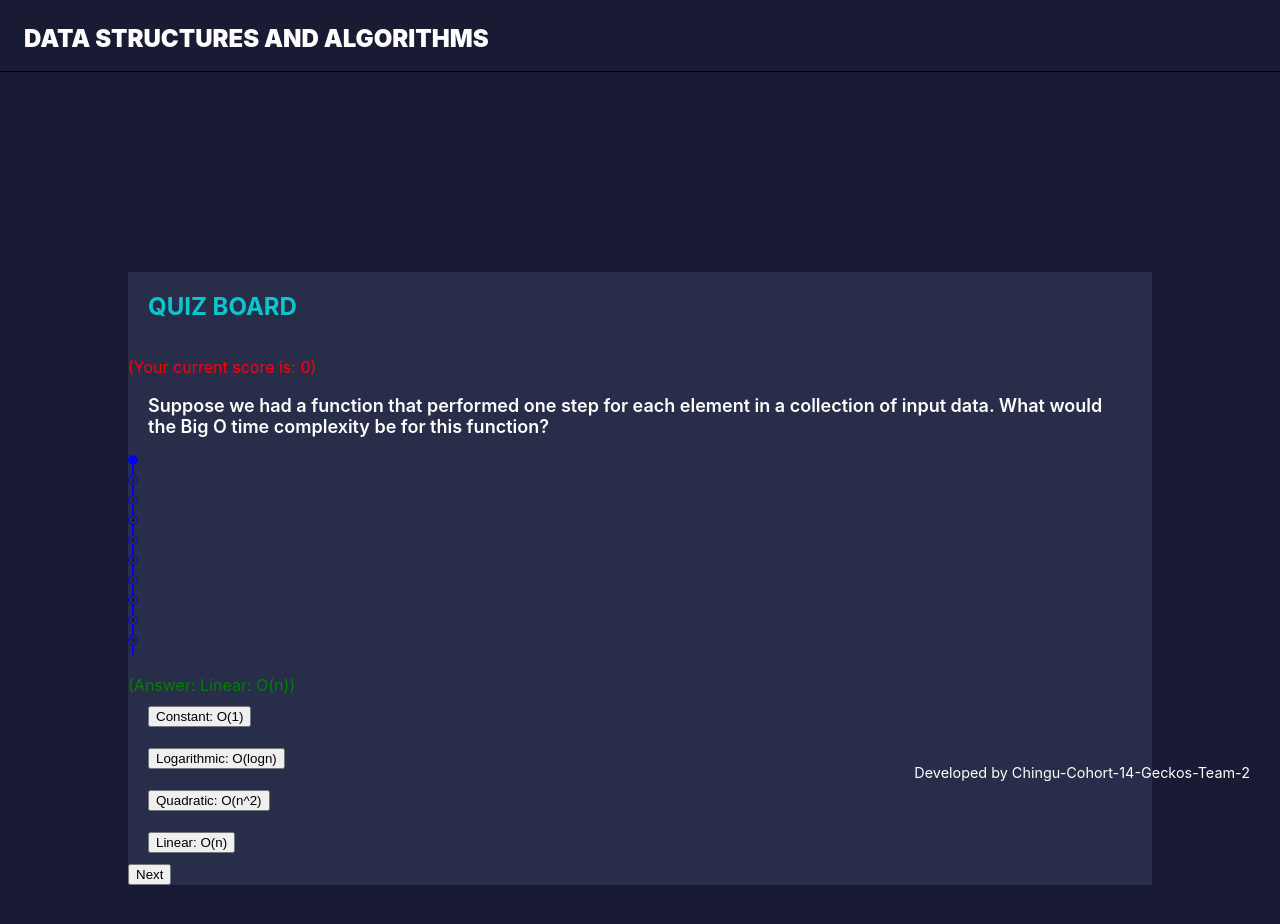
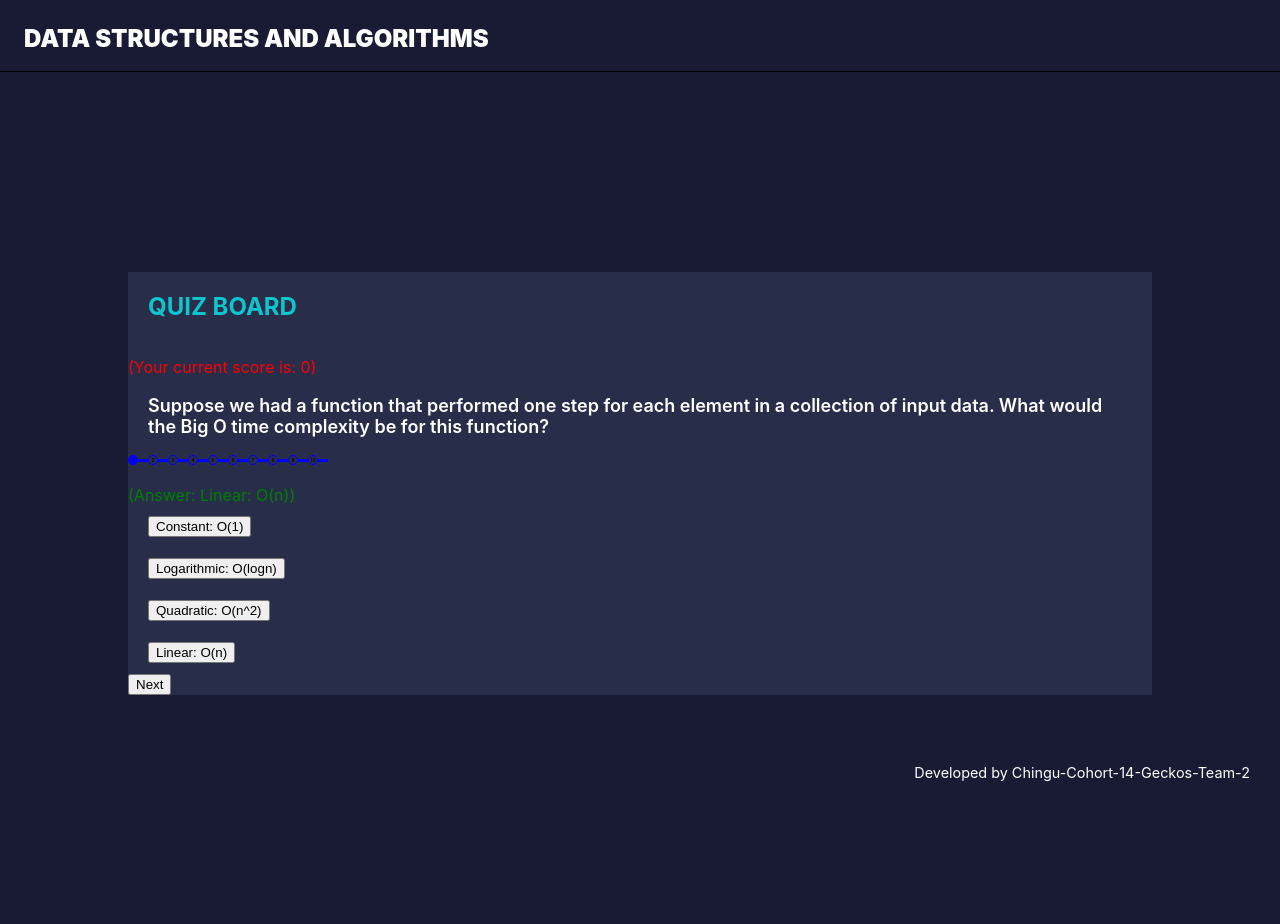
Before and after one commit to chingu-voyages/v14-geckos-team-02, a React (Create React App) app: page /big-o in a window 1280 px wide. Shown: the top 924 px of the page. After the commit the page ends 895 px from the top, so only its background shows below. Built offline with nearby package versions, Linux system fonts and the light colour scheme.

Commit message:
1.Modify ProgressBar.scss 2.Progress Bar is horizonal

```diff
--- a/src/views/components/ProgressBar/ProgressBar.scss
+++ b/src/views/components/ProgressBar/ProgressBar.scss
@@ -1,16 +1,16 @@
 .progress-container {
   background-color:transparent;
-  width: 10px;
-  height: 200px;
+  width: 200px;
+  height: 10px;
   display: grid;
-  grid-template: repeat(repeat(10,1fr),1fr);
+  grid-template-columns: repeat(10,1fr);
 }
 
 .progress-box {
   height: 100%;
   width: 100%;
   display: grid;
-  grid-template-rows: 1fr 1fr;
+  grid-template-columns: 1fr 1fr;
 
 }
 .progress-circle {
@@ -27,8 +27,8 @@
   align-items: center;
 }
 .progress-line {
-  width: 2px;
-  height: 105%;
+  height: 3px;
+  width: 10px;
   background-color: blue;
 }
 
```
